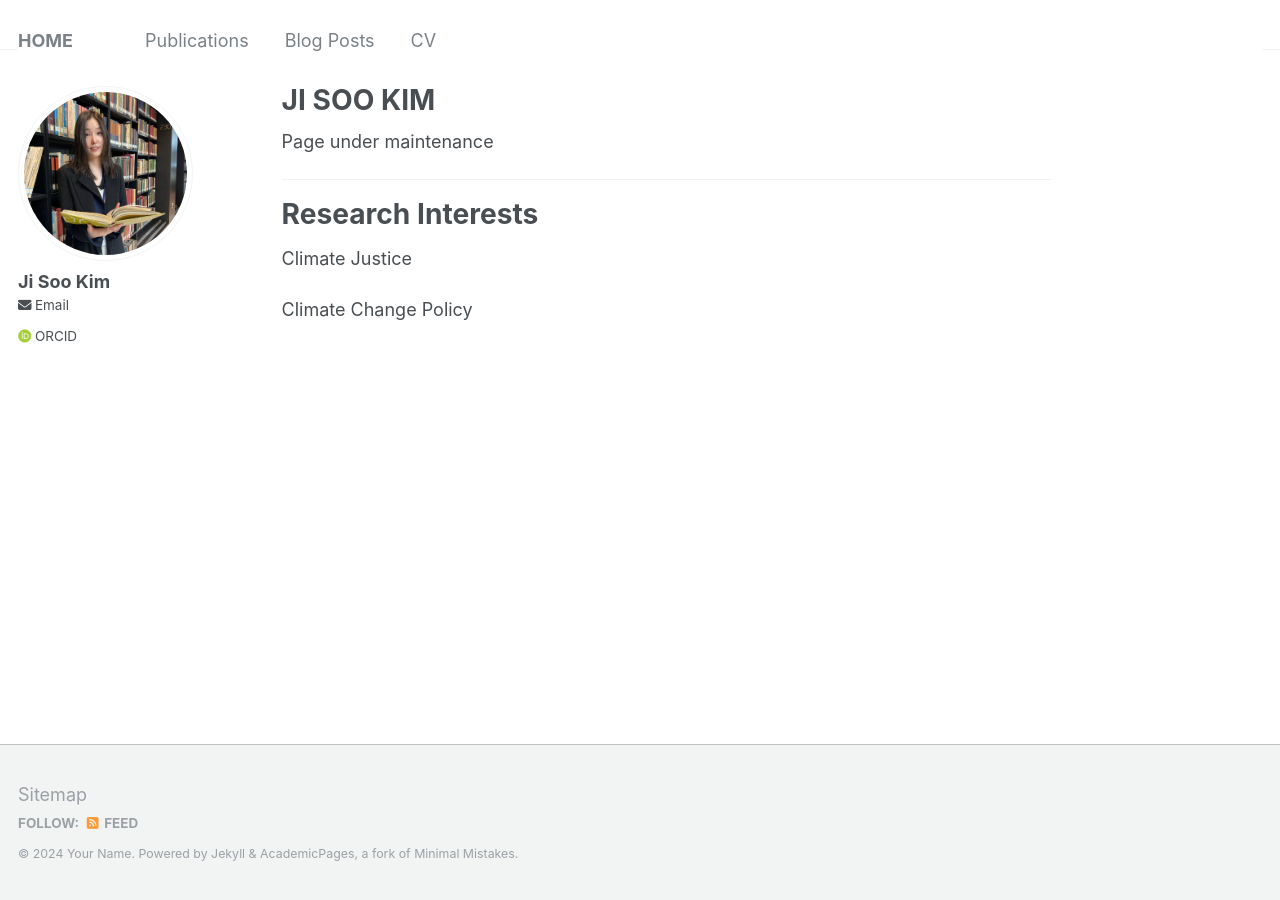
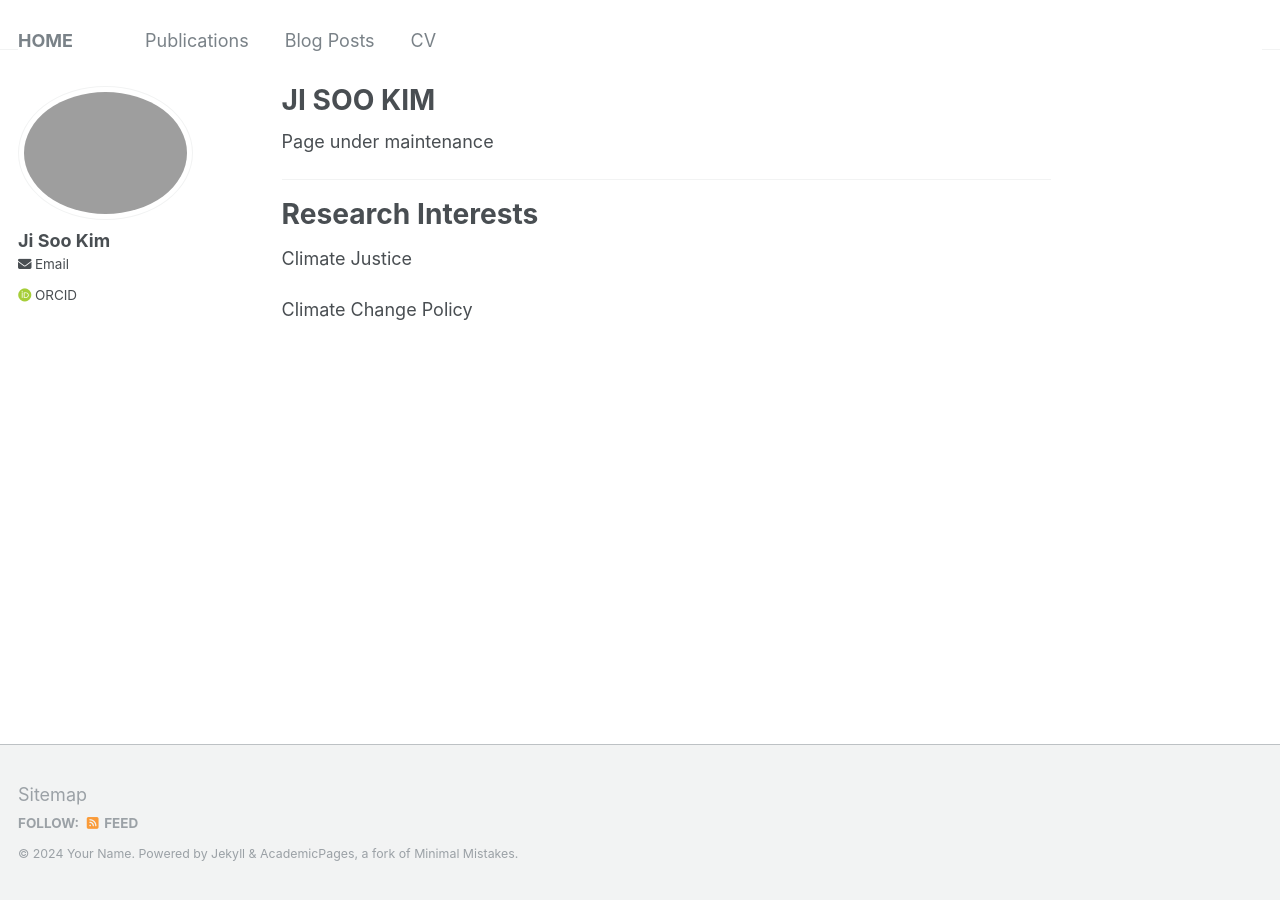
Before and after one commit to jk-jisookim/jk-jisookim.github.io, a Jekyll site: the page built from _pages/about.md, in a window 1280 px wide. Built offline with Jekyll 4.4.1, drawn with Linux system fonts in a browser that asks for light colours; some web fonts are replaced.

Commit message:
Update _config.yml

```diff
--- a/_config.yml
+++ b/_config.yml
@@ -21,7 +21,7 @@ repository               : "jk-jisookim/jk-jisookim.github.io"
 #               Additional customization can be done by editing /_includes/author-profile.html
 author:
   # Biographic information
-  avatar           : "profile.png"
+  avatar           : "profile.mp4"
   name             : "Ji Soo Kim"
   pronouns         : # example: "she/her"
   bio              : #
```
